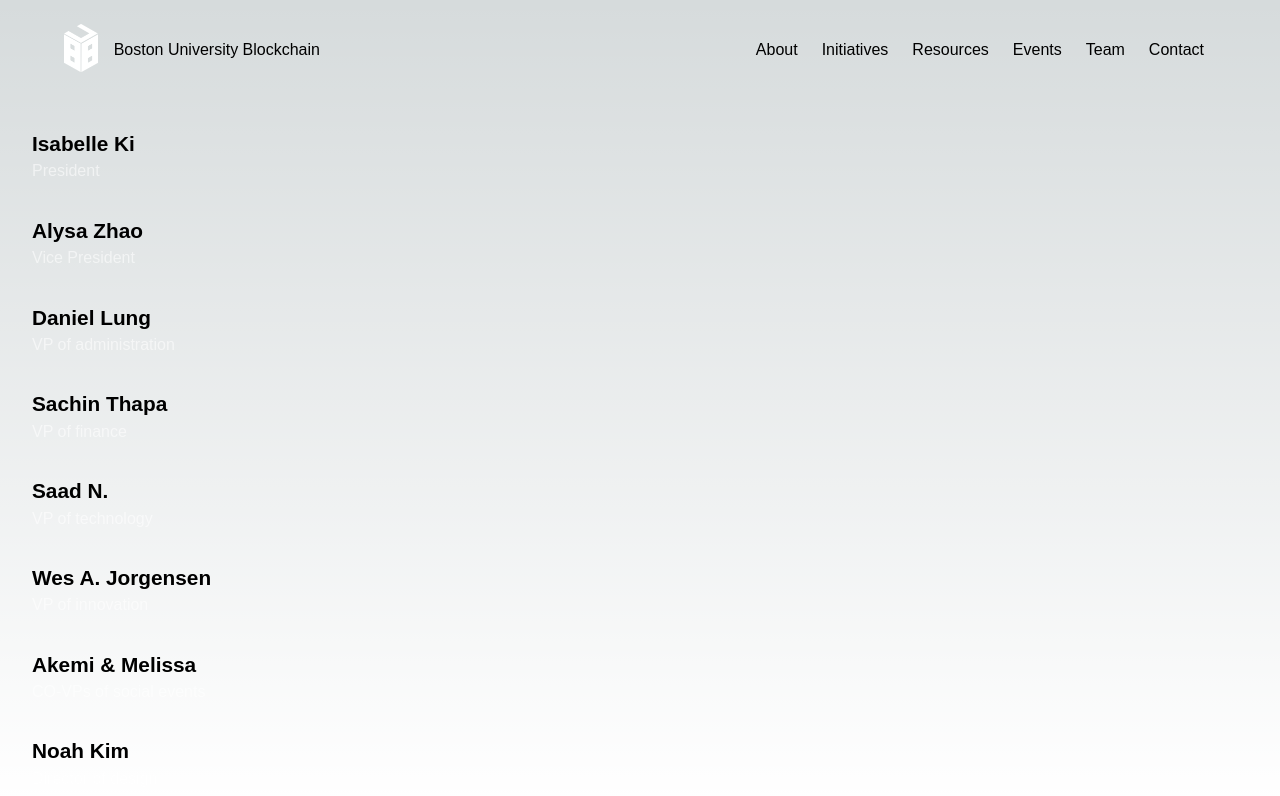
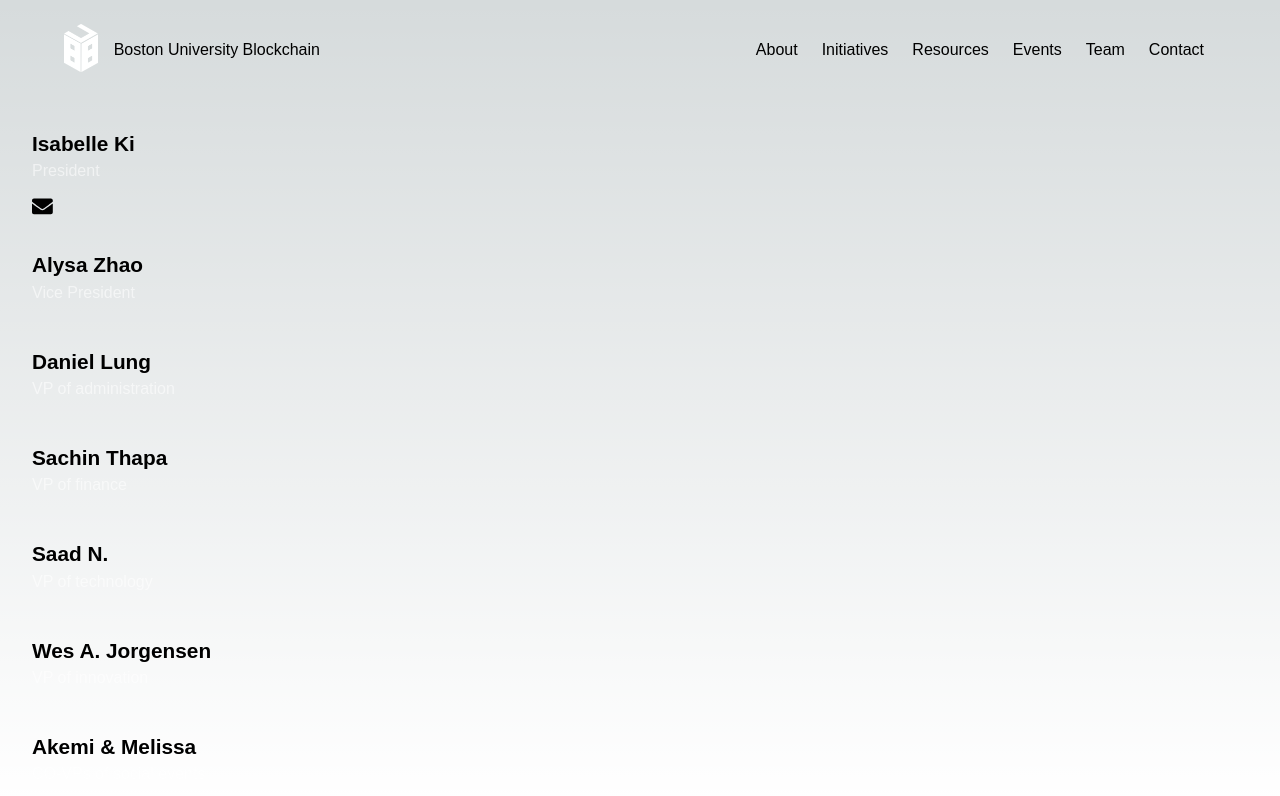
Before and after one commit to bublockchain/bu-blockchain, a Next.js app: page /team in a window 1280 px wide. Shown: the top 796 px of the page. Built offline with nearby package versions, Linux system fonts and the light colour scheme; a web font is replaced by a local one.

Commit message:
add emails

```diff
--- a/pages/team/index.tsx
+++ b/pages/team/index.tsx
@@ -2,7 +2,7 @@ import React from "react";
 
 import s from "./team.module.scss";
 
-import {FaLinkedin, FaTwitter} from "react-icons/fa";
+import {FaEnvelope, FaLinkedin, FaTwitter} from "react-icons/fa";
 
 export default function Team() {
 
@@ -10,7 +10,8 @@ export default function Team() {
         {
             name: "Isabelle Ki",
             title: "President",
-            avatar: "/isabelle.png"
+            avatar: "/isabelle.png",
+            email: "isabelle@bublockchain.xyz"
         },
         {
             name: "Alysa Zhao",
@@ -40,7 +41,8 @@ export default function Team() {
         {
             name: "Akemi & Melissa",
             title: "CO-VPs of social events",
-            avatar: ""
+            avatar: "",
+            email: "akemi@bublockchain.xyz "
         },
         {
             name: "Noah Kim",
@@ -50,7 +52,8 @@ export default function Team() {
         {
             name: "Salem Gebru",
             title: "Director of marketing",
-            avatar: "/salem.png"
+            avatar: "/salem.png",
+            email: 'salem@bublockchain.xyz'
         },
         {
             name: "Dana",
@@ -81,10 +84,13 @@ export default function Team() {
                                 <div className={s.details}>
                                     <div className={s.name}>{member.name}</div>
                                     <div className={s.title}>{member.title}</div>
-                                    {/* <div className={s.socials}>
-                                        <FaLinkedin className={s.icon} />
-                                        <FaTwitter className={s.icon} />
-                                    </div> */}
+                                    <div className={s.socials}>
+                                        {/* <FaLinkedin className={s.icon} />
+                                        <FaTwitter className={s.icon} /> */}
+                                        {
+                                            member.email ? <a href={`mailto:${member.email}`}><FaEnvelope className={s.icon} /></a> : null
+                                        }
+                                    </div>
                                 </div>
                             </div>
                         )
```
